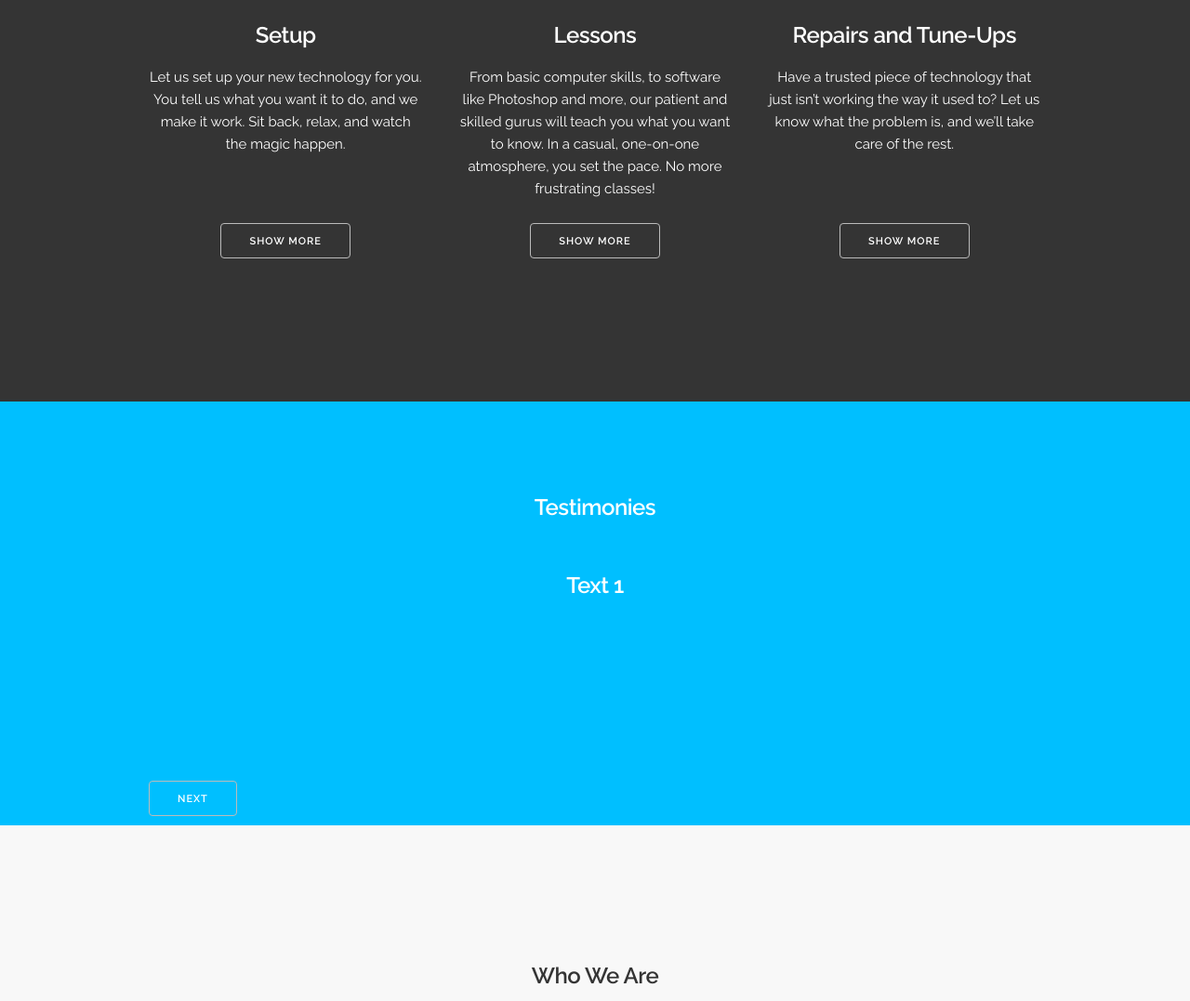
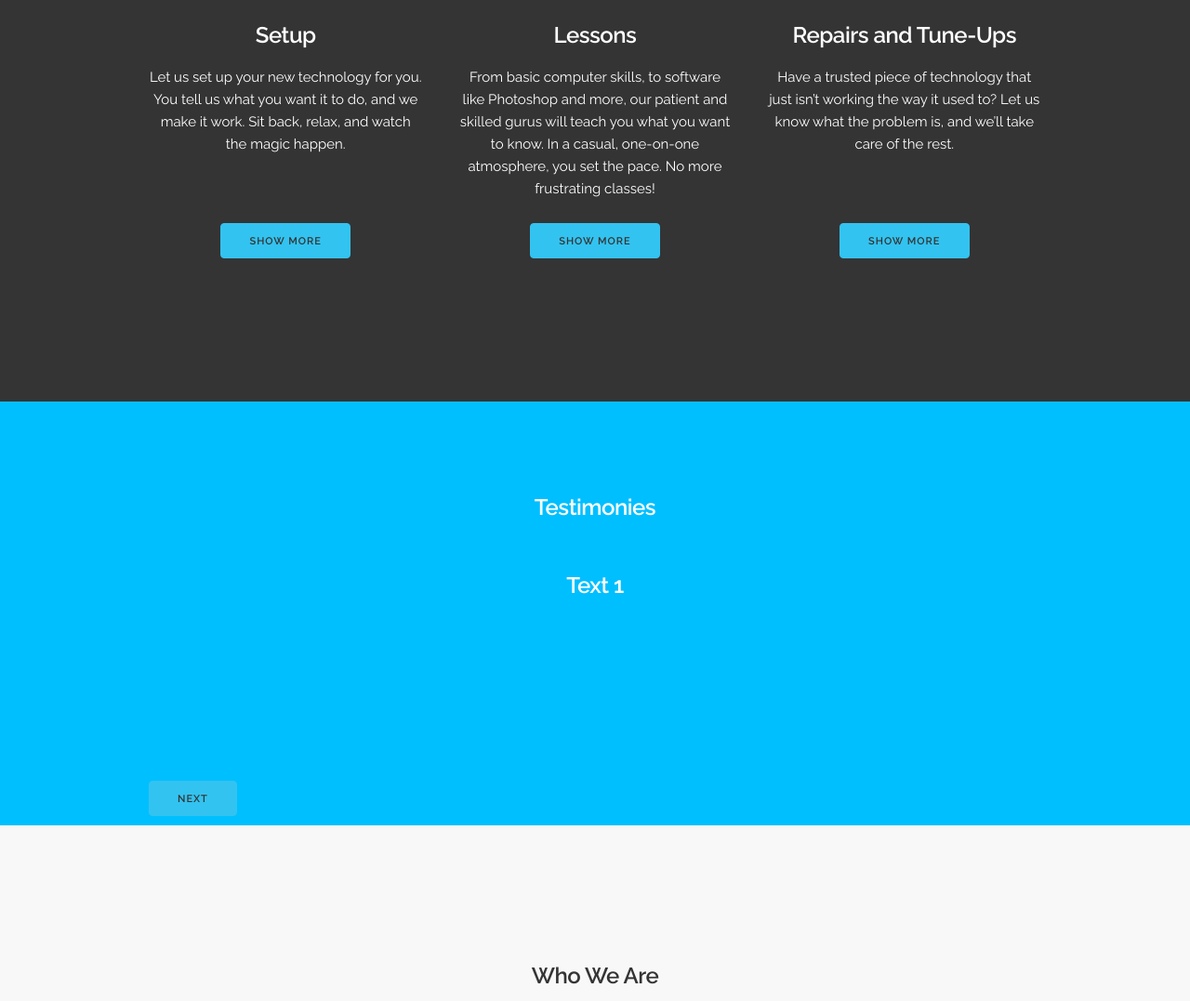
Before and after one commit to chickendiver/BreezeWebsite, a PHP site: page / in a window 1280 px wide. Shown: the part 1019-2096 px from the top of the page at 93% size. Run offline with PHP 8.4, Linux system fonts and the light colour scheme; some libraries are stand-ins or nearby versions.

Commit message:
Services button styling to blue

```diff
--- a/css/layout.css
+++ b/css/layout.css
@@ -181,11 +181,15 @@
 }
 
 .band.services button{
-    color:white;
+    color:#343434;
+    background: #33C3F0;
+    border-color: #33C3F0;
 }
 
 button:hover {
-    color:white;
+    color:#33C3F0;
+    background:white;
+    border-color: white;
 }
 
 /* ---------------- 4. User Testimonies ------------------ */
```
